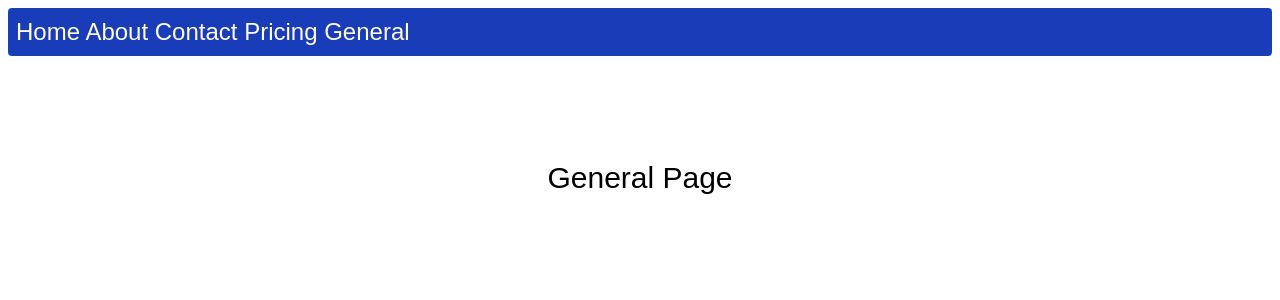
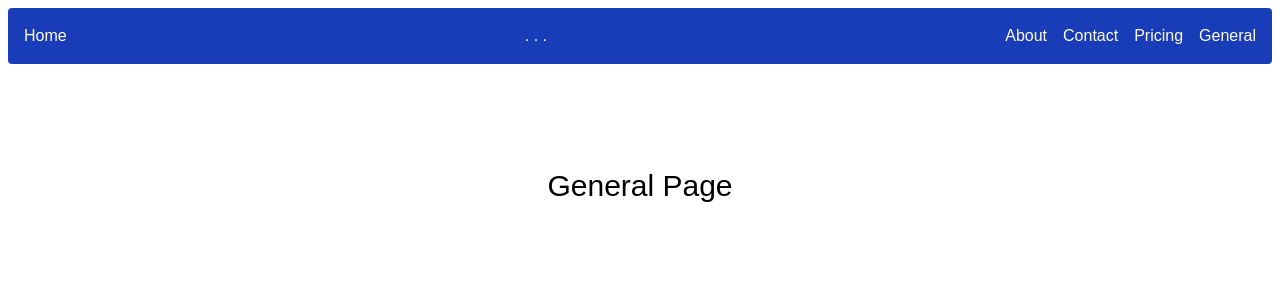
Before and after one commit to ejmvar/nextjs-dashboard, a Next.js app: page / in a window 1280 px wide. Shown: the top 300 px of the page. Built offline with nearby package versions, Linux system fonts and the light colour scheme.

Commit message:
Refactor Navbar component for improved structure and styling

```diff
--- a/components/navbar/Navbar.tsx
+++ b/components/navbar/Navbar.tsx
@@ -2,17 +2,28 @@
 
 export const Navbar = () => {
   return (
-    <nav className="flex bg-blue-800 bg-opacity-30
-    p-2 m-2 rounded">
+    <>
+      <nav className="flex bg-blue-800 bg-opacity-30
+    p-2 m-2 rounded
+    text-amber-50 text-1xl">
+
+        <span className="p-2 items-center"> Home </span>
+
+        <span className="flex flex-1 border='3px double green'
+         rounded-lg bg-blue-800 bg-opacity-30
+
+          p-2 items-center justify-center
+
+        "> . . . </span>
+        <a href="/about" className="p-2 items-baseline "> About </a>
+        <a href="/contact" className="p-2 items-baseline "> Contact </a>
+        <a href="/pricing" className="p-2 items-baseline "> Pricing </a>
+        <a href="/general" className="p-2 items-baseline "> General </a>
+
+      </nav>
 
 
-      <div className="text-amber-50 text-2xl">
-      <span> Home </span>
-      <a href="/About" className=""> About </a>
-      <a href="/Contact"  className=""> Contact </a>
-      <a href="/Pricing" className=""> Pricing </a>
-      <a href="/General" className=""> General </a>
-      </div>
-    </nav>
-    )
-  }
+
+    </>
+  )
+}
```
